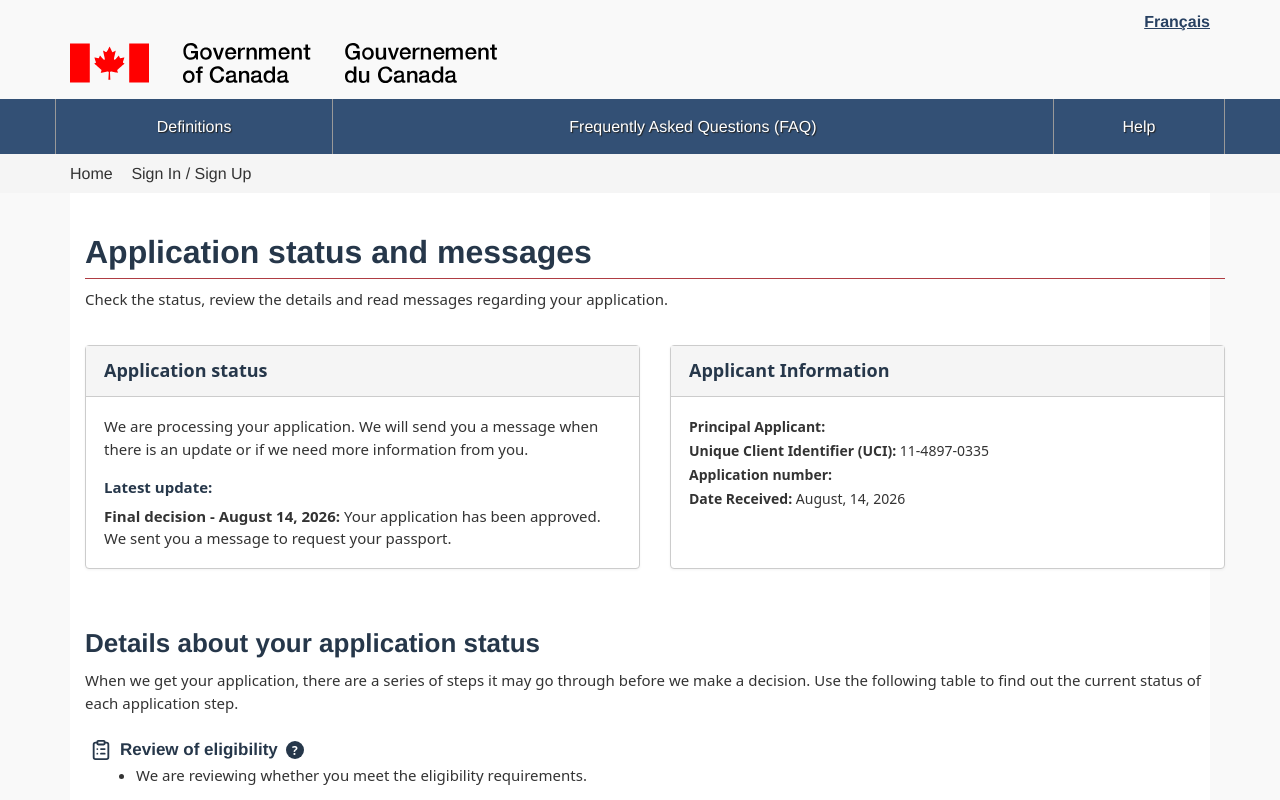
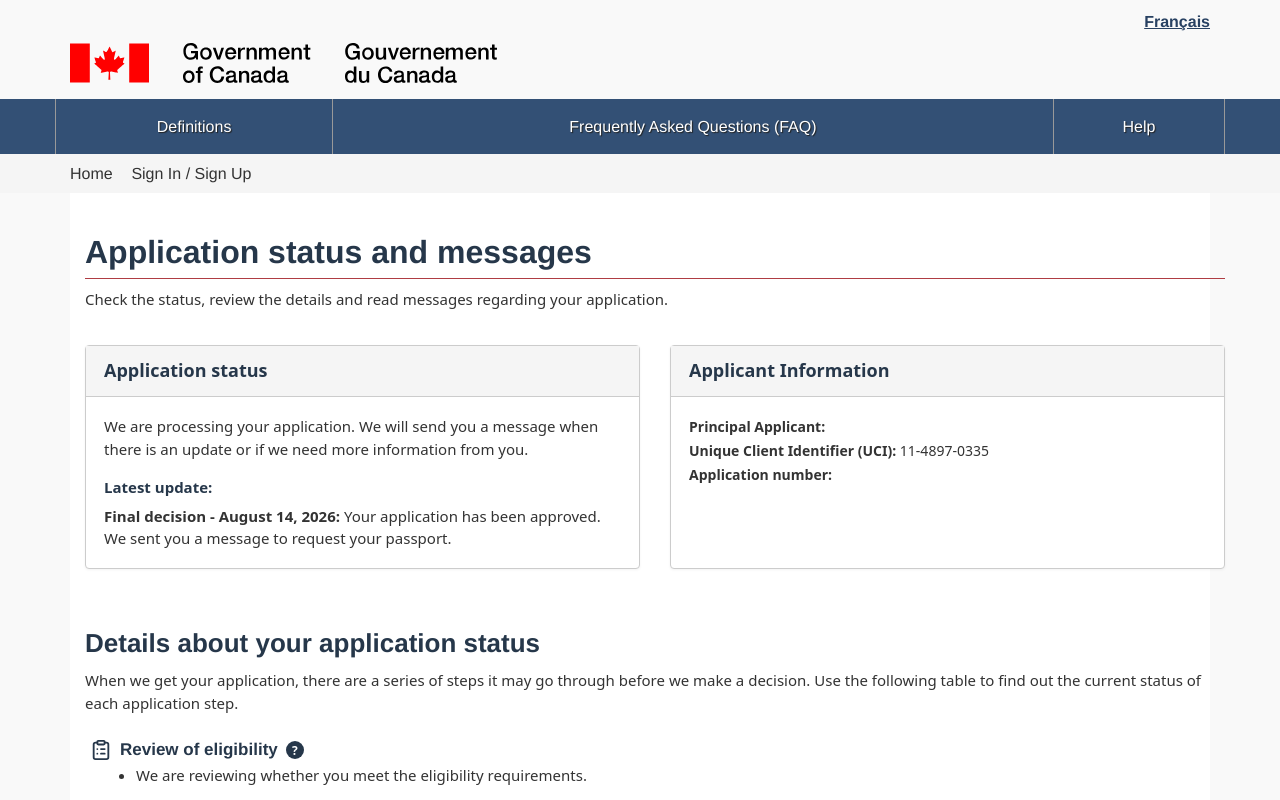
Before and after one commit to dreamvisaimmigration001-hash/ca_immigration, a React (Vite) app: page /mycic/dashboard in a window 1280 px wide. Shown: the top 800 px of the page. Built offline with nearby package versions, Linux system fonts and the light colour scheme; a web font is replaced by a local one.

Commit message:
feat: add MyCIC dashboard page for tracking application status and messages

```diff
--- a/src/pages/MyCICDashboard.jsx
+++ b/src/pages/MyCICDashboard.jsx
@@ -278,10 +278,7 @@ export default function MyCICDashboard() {
                   <div>
                     <strong>{t("appNumber")}:</strong> {appNumber}
                   </div>
-                  <div>
-                    <strong>{t("dateReceived")}:</strong>{" "}
-                    {visa?.receiveDate || "August, 14, 2026"}
-                  </div>
+
                   {visa?.biometricsNumber && (
                     <div style={{ marginTop: "10px" }}>
                       <strong>{t("biometrics")}:</strong>
```
